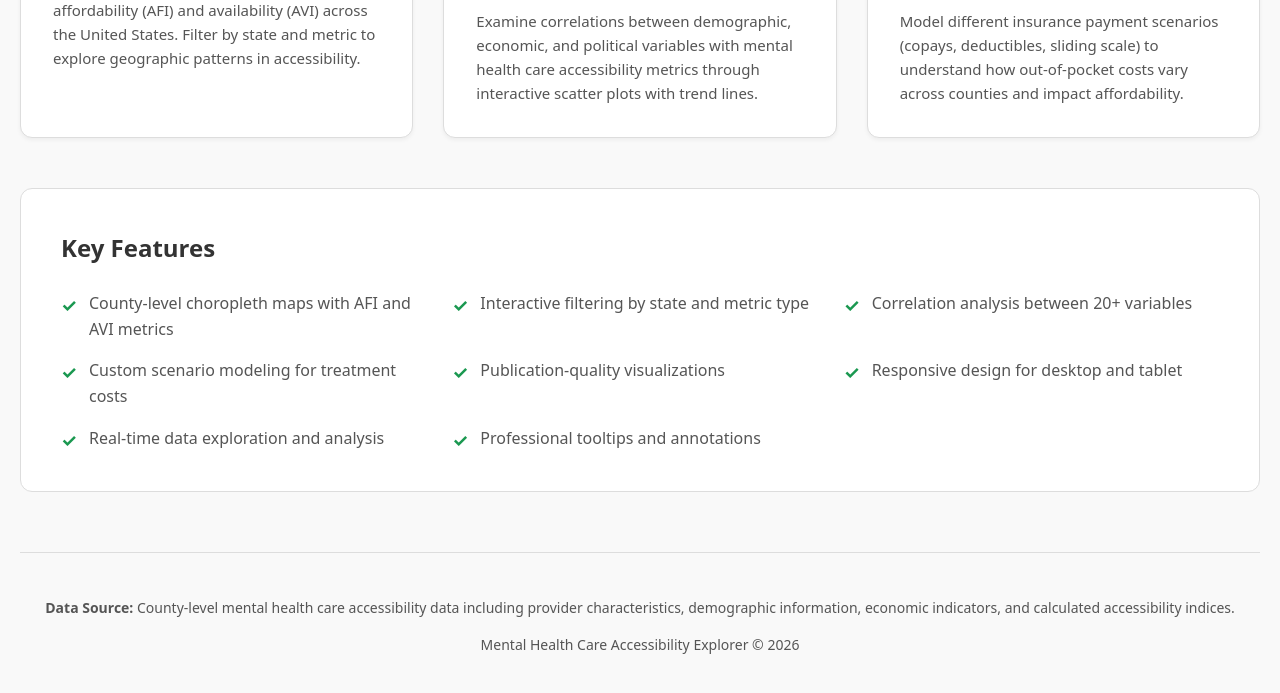
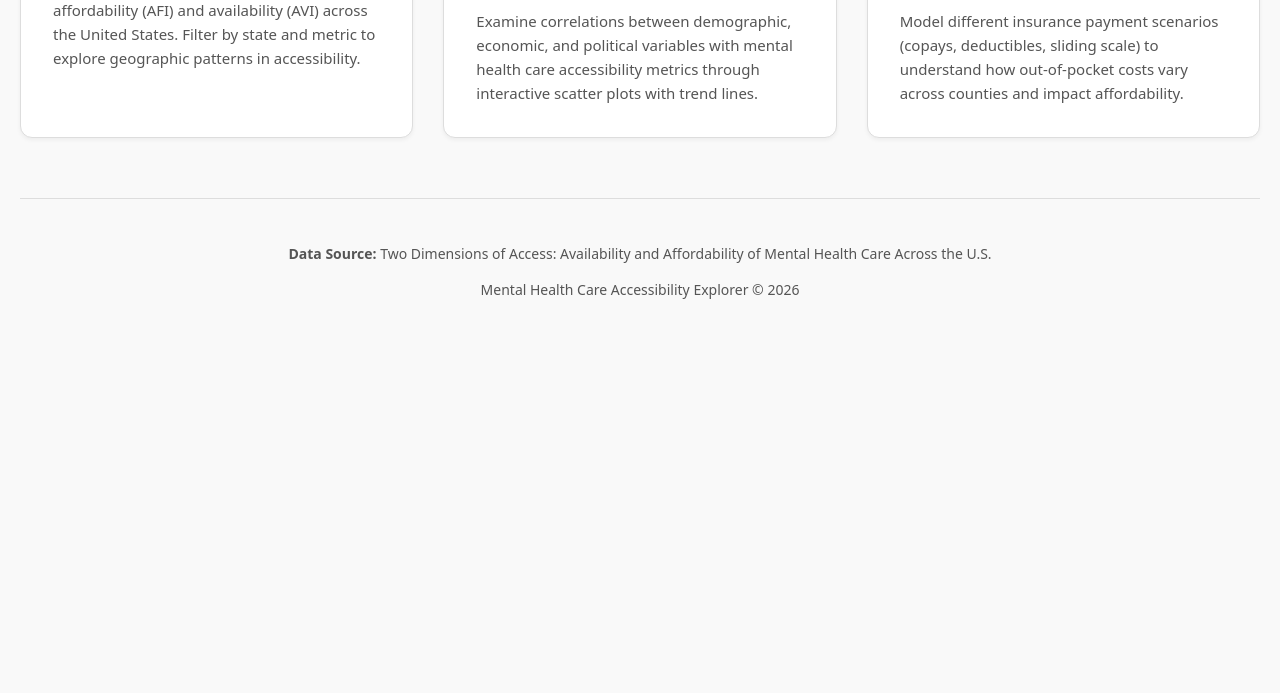
Before and after one commit to jspark09/Mental-Health-Care-Accessibility-Explorer, a plain HTML site: page index.html in a window 1280 px wide. Shown: the part 541-1234 px from the top of the page. After the commit the page ends 897 px from the top, so only its background shows below. Drawn offline with Linux system fonts and the light colour scheme.

Commit message:
Update landing page: remove Key Features section and update data source

```diff
--- a/index.html
+++ b/index.html
@@ -102,44 +102,6 @@
       line-height: 1.6;
     }
 
-    .features {
-      background: var(--card-bg);
-      border: 1px solid var(--border-color);
-      border-radius: 12px;
-      padding: 40px;
-      margin-top: 40px;
-    }
-
-    .features h2 {
-      font-size: 24px;
-      margin: 0 0 24px;
-      color: var(--text-primary);
-    }
-
-    .features ul {
-      list-style: none;
-      padding: 0;
-      margin: 0;
-      display: grid;
-      grid-template-columns: repeat(auto-fit, minmax(300px, 1fr));
-      gap: 16px;
-    }
-
-    .features li {
-      padding-left: 28px;
-      position: relative;
-      color: var(--text-secondary);
-    }
-
-    .features li::before {
-      content: "✓";
-      position: absolute;
-      left: 0;
-      color: var(--primary-green);
-      font-weight: bold;
-      font-size: 18px;
-    }
-
     footer {
       text-align: center;
       margin-top: 60px;
@@ -153,7 +115,6 @@
       h1 { font-size: 28px; }
       .subtitle { font-size: 16px; }
       .nav-cards { grid-template-columns: 1fr; }
-      .features ul { grid-template-columns: 1fr; }
     }
   </style>
 </head>
@@ -187,22 +148,8 @@
       </a>
     </div>
 
-    <div class="features">
-      <h2>Key Features</h2>
-      <ul>
-        <li>County-level choropleth maps with AFI and AVI metrics</li>
-        <li>Interactive filtering by state and metric type</li>
-        <li>Correlation analysis between 20+ variables</li>
-        <li>Custom scenario modeling for treatment costs</li>
-        <li>Publication-quality visualizations</li>
-        <li>Responsive design for desktop and tablet</li>
-        <li>Real-time data exploration and analysis</li>
-        <li>Professional tooltips and annotations</li>
-      </ul>
-    </div>
-
     <footer>
-      <p><strong>Data Source:</strong> County-level mental health care accessibility data including provider characteristics, demographic information, economic indicators, and calculated accessibility indices.</p>
+      <p><strong>Data Source:</strong> Two Dimensions of Access: Availability and Affordability of Mental Health Care Across the U.S.</p>
       <p>Mental Health Care Accessibility Explorer &copy; 2026</p>
     </footer>
   </div>
```
